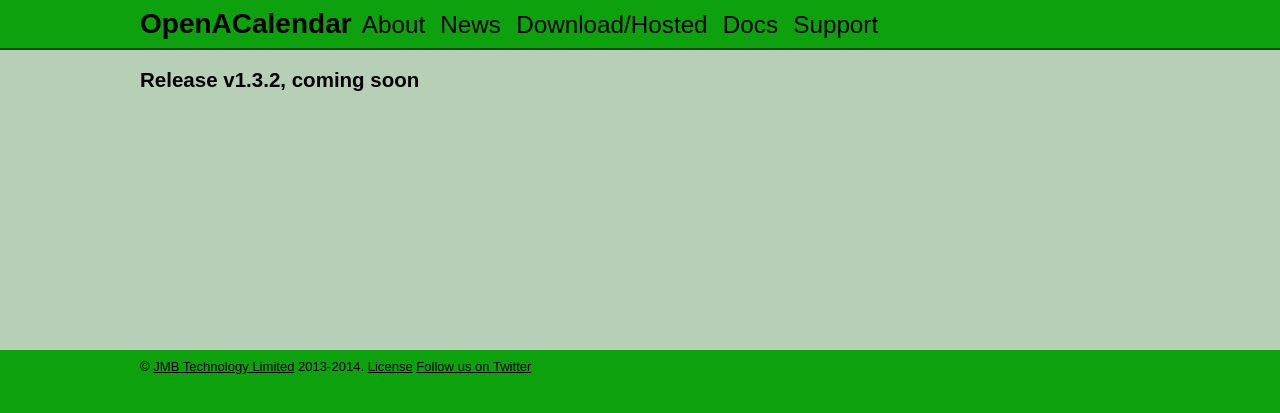
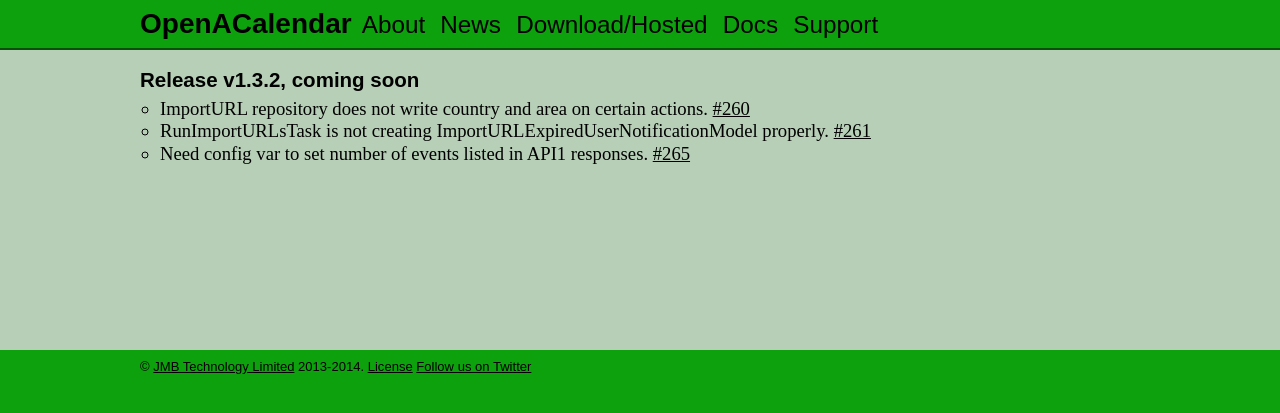
Before and after one commit to OpenACalendar/openacalendar.github.io, a Jekyll site: the page built from release/1.3.2.html, in a window 1280 px wide. Shown: the top 413 px of the page. Built offline with Jekyll 4.4.1, drawn with Linux system fonts in a browser that asks for light colours; Markdown is read by kramdown in place of the engine named in the settings; comment, search, counter and statistics services are not loaded.

Commit message:
1.3.2 notes.

```diff
--- a/release/1.3.2.html
+++ b/release/1.3.2.html
@@ -8,5 +8,7 @@
 <!-- p><a href="https://github.com/OpenACalendar/OpenACalendar-Web-Core/releases/tag/v1.3.1">Download</a></p -->
 
 <ul class="normallist">
-
+	<li>ImportURL repository does not write country and area on certain actions. <a href="https://github.com/OpenACalendar/OpenACalendar-Web-Core/issues/260">#260</a></li>
+	<li>RunImportURLsTask is not creating ImportURLExpiredUserNotificationModel properly. <a href="https://github.com/OpenACalendar/OpenACalendar-Web-Core/issues/261">#261</a></li>
+	<li>Need config var to set number of events listed in API1 responses. <a href="https://github.com/OpenACalendar/OpenACalendar-Web-Core/issues/265">#265</a></li>
 </ul>
```
